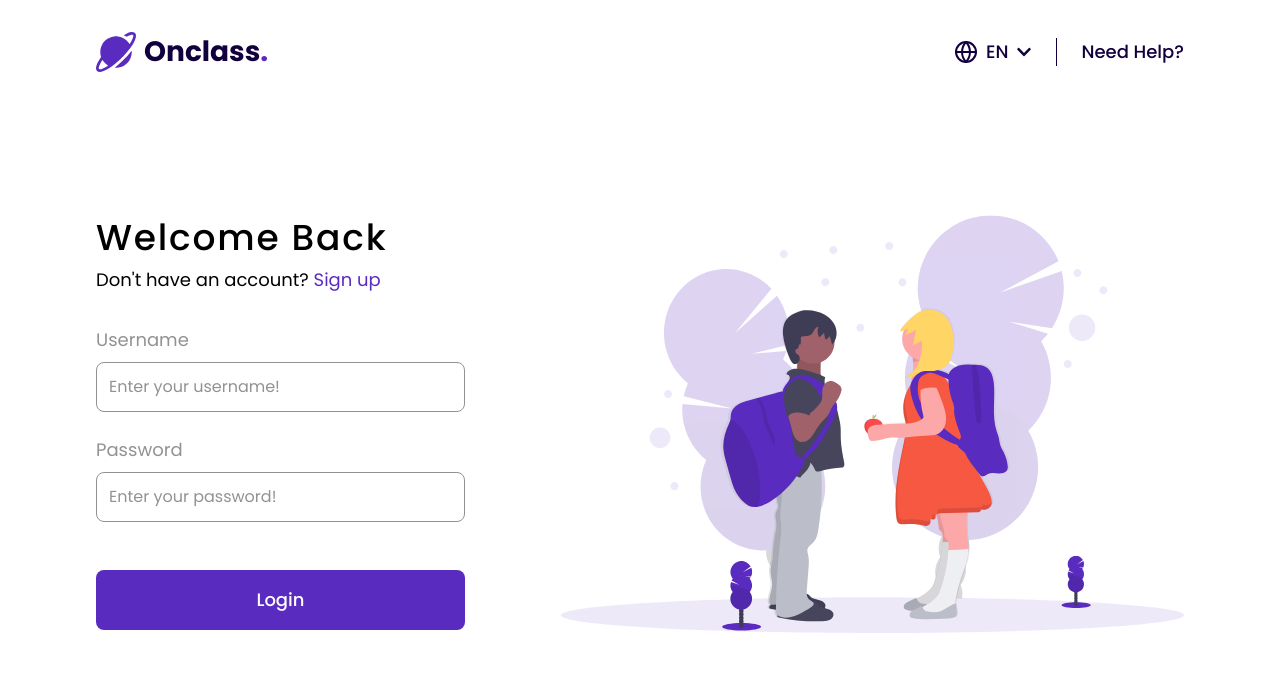
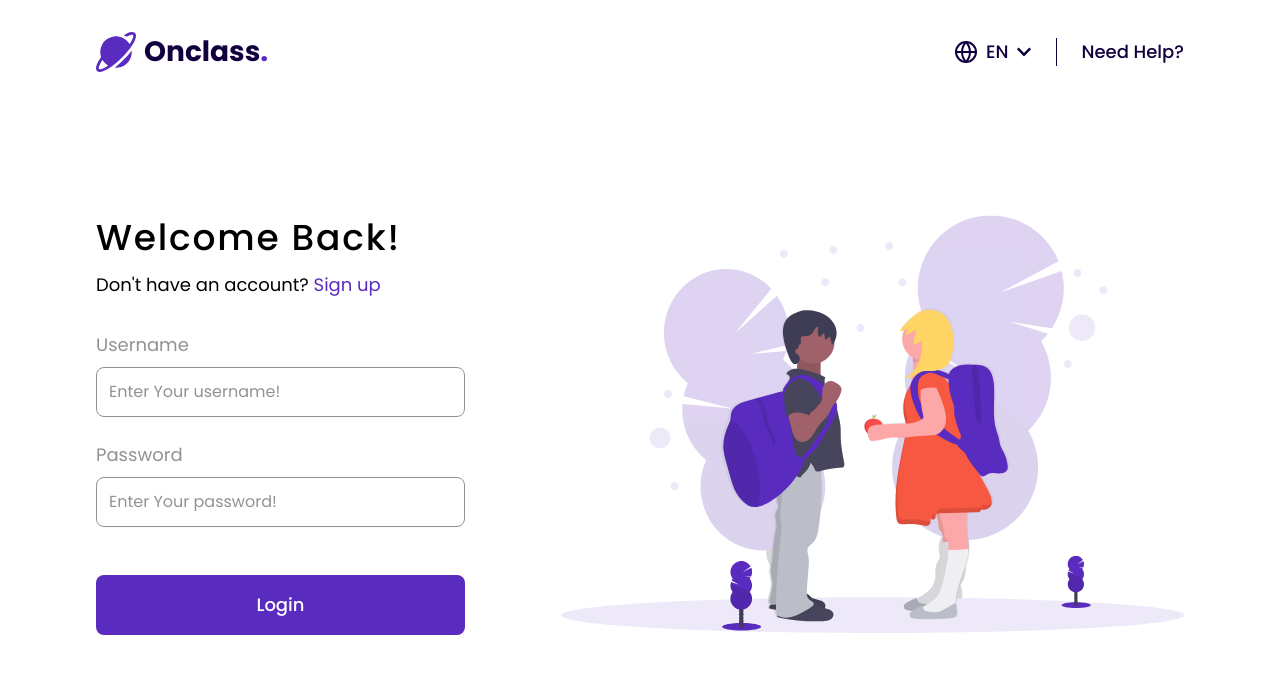
Before and after one commit to aryndraa/learning-management-system, a React app in the folder frontend/student/: page /login in a window 1280 px wide. Shown: the top 674 px of the page. Built offline with nearby package versions, Linux system fonts and the light colour scheme; the HTML template or start-up script is replaced by a standard one.

Commit message:
frontend - translate for page login student

```diff
--- a/frontend/student/src/components/form/AuthLabel.jsx
+++ b/frontend/student/src/components/form/AuthLabel.jsx
@@ -7,7 +7,7 @@ const AuthLabel = (props) => {
       <input
         type={props.type}
         id={props.id}
-        placeholder={`Enter your ${props.name}!`}
+        placeholder={`${props.placeholder} ${props.name}!`}
         className="bg-white border border-font-100 p-3 rounded-lg placeholder:text-font-100 focus:outline-none"
         {...props.register(props.id, props.validation)}
       />
@@ -20,6 +20,7 @@ const AuthLabel = (props) => {
    name: PropTypes.string.isRequired,
    id: PropTypes.string.isRequired,
    type: PropTypes.string.isRequired,
+   placeholder: PropTypes.string,
    register: PropTypes.func.isRequired,
    validation: PropTypes.object.isRequired,
    error: PropTypes.object,
--- a/frontend/student/src/language/i18n.js
+++ b/frontend/student/src/language/i18n.js
@@ -7,6 +7,14 @@ const resources = {
       welcome : "Welcome",
       language: "Language",
       csServiceLink: "Need Help?",
+
+      loginPage : {
+        greeting : "Welcome Back!",
+        subtitle : "Don't have an account?",
+        actionSubTitle: "Sign up",
+        placeholder: "Enter Your",
+        btnLogin : "Login",
+      }
     },
   },
   id : {
@@ -15,6 +23,14 @@ const resources = {
       language : "Bahasa",
       csServiceLink: "Butuh Bantuan?",
 
+      loginPage : {
+        greeting : "Selamat Datang!",
+        subtitle : "Belum punya akun?",
+        actionSubTitle: "Daftar!",
+        placeholder: "Masukan",
+        btnLogin : "Masuk",
+
+      }
     }
   }
 }
--- a/frontend/student/src/pages/auth/Login.jsx
+++ b/frontend/student/src/pages/auth/Login.jsx
@@ -1,5 +1,5 @@
 import {Helmet} from "react-helmet";
-// import {useTranslation} from "react-i18next";
+import {useTranslation} from "react-i18next";
 import AuthLayout from "../../layouts/AuthLayout.jsx";
 import {Link} from "react-router";
 import {useForm} from "react-hook-form";
@@ -7,7 +7,7 @@ import AuthLabel from "../../components/form/AuthLabel.jsx";
 import loginSVG from "../../assets/login.svg";
 
 export default function Login() {
-  // const { t } = useTranslation();
+  const { t } = useTranslation();
 
   const {
     register,
@@ -28,8 +28,8 @@ export default function Login() {
       <div className="flex items-center min-h-[80vh] gap-24 justify-between ">
         <div className="w-[40%]">
           <div className="mb-8">
-            <h1 className="text-4xl font-medium tracking-wider mb-2">Welcome Back</h1>
-            <p className='text-lg'>Don&apos;t have an account? <Link to={'/register'} className="text-primary ">Sign up</Link></p>
+            <h1 className="text-4xl font-medium tracking-wider mb-2 leading-[1.4]">{t('loginPage.greeting')}</h1>
+            <p className='text-lg'>{t('loginPage.subtitle')} <Link to={'/register'} className="text-primary ">{t('loginPage.actionSubTitle')}</Link></p>
           </div>
           <div>
             <form onSubmit={handleSubmit(onSubmit)} className="flex flex-col ">
@@ -38,6 +38,7 @@ export default function Login() {
                   id="username"
                   type="text"
                   name="username"
+                  placeholder={t('loginPage.placeholder')}
                   register={register}
                   validation={{
                     required: "Username is required",
@@ -48,6 +49,8 @@ export default function Login() {
                   id="password"
                   type="password"
                   name="password"
+                  placeholder={t('loginPage.placeholder')}
+
                   register={register}
                   validation={{
                     required: "Password is required",
@@ -60,7 +63,7 @@ export default function Login() {
                 />
               </div>
 
-              <button type="submit" className="bg-primary hover:bg-primary/90 transition p-4 text-white font-medium text-lg rounded-lg">Login</button>
+              <button type="submit" className="bg-primary hover:bg-primary/90 transition p-4 text-white font-medium text-lg rounded-lg">{t('loginPage.btnLogin')}</button>
             </form>
           </div>
 
```
